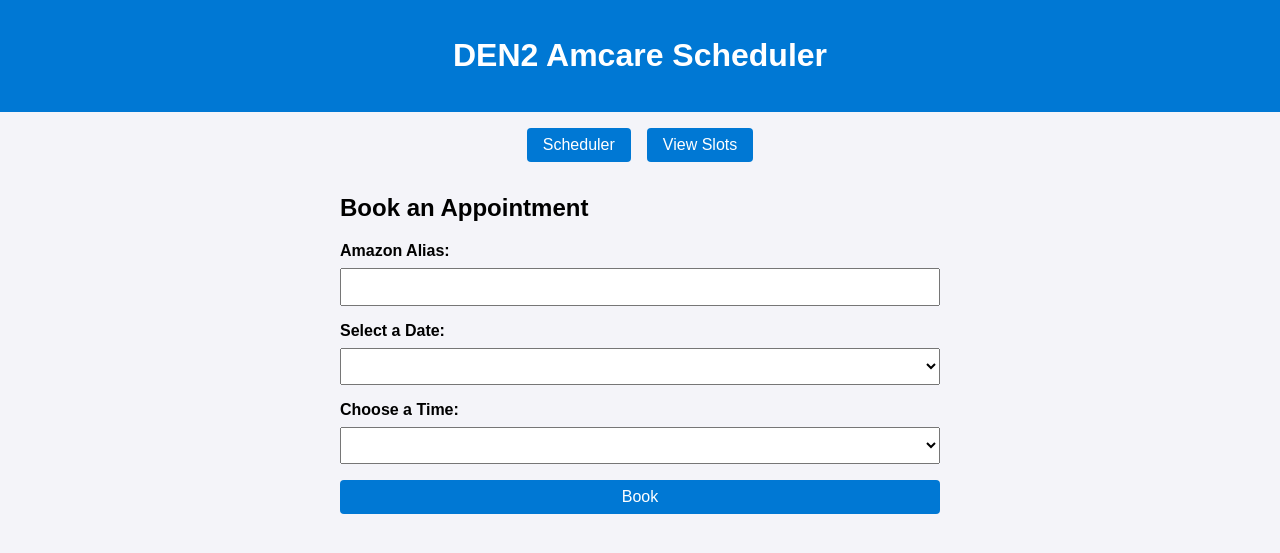
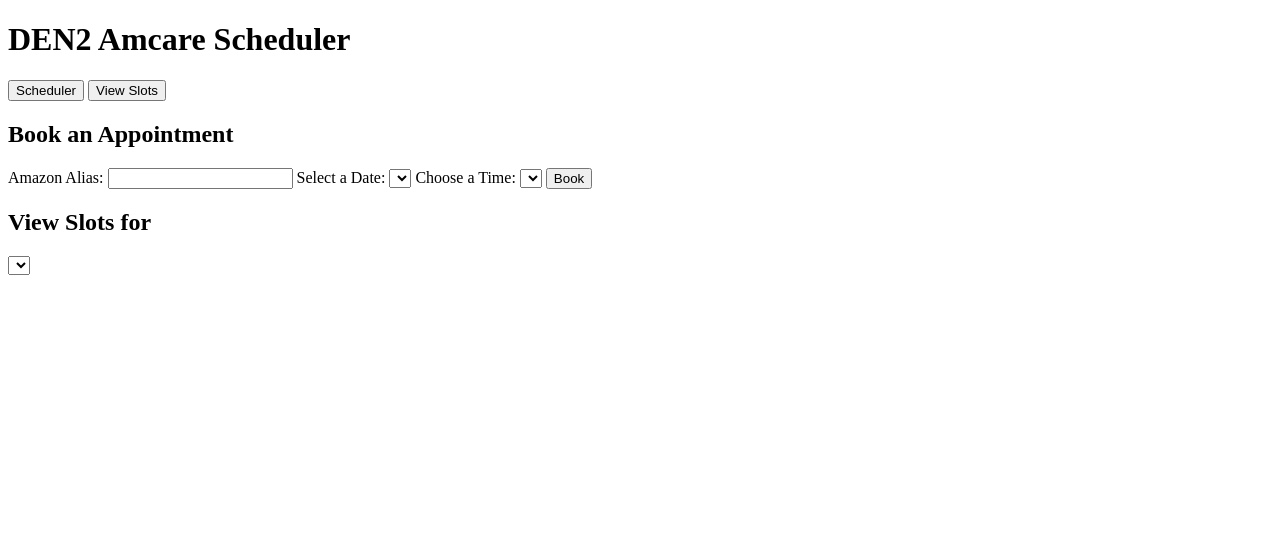
Before and after one commit to Garret-Tade/DEN2_Amcare_Scheduler, a Flask app: template templates/index.html in a window 1280 px wide. Shown: the top 553 px of the page. Run offline with Flask 3, Linux system fonts and the light colour scheme; the template is opened without the code that fills it, so the values that code supplies are empty.

Commit message:
Update style.css

```diff
--- a/static/style.css
+++ b/static/style.css
@@ -1,96 +1,20 @@
-body {
-    font-family: Arial, sans-serif;
-    margin: 0;
-    padding: 0;
-    background-color: #f4f4f9;
+/* Message styling */
+#message {
+    font-weight: bold;
+    margin-top: 1rem;
 }
 
-header {
-    background-color: #0078d4;
-    color: white;
-    text-align: center;
-    padding: 1rem;
-}
-
-.tabs {
-    display: flex;
-    justify-content: center;
-    margin: 1rem;
-}
-
-.tabs button {
-    margin: 0 0.5rem;
-    padding: 0.5rem 1rem;
-    cursor: pointer;
-    background-color: #0078d4;
-    color: white;
-    border: none;
-    border-radius: 4px;
-}
-
-.tab-content {
-    display: none;
-    margin: 2rem auto;
-    width: 90%;
-    max-width: 600px;
-}
-
-.tab-content.active {
-    display: block;
-}
-
-form {
-    display: flex;
-    flex-direction: column;
-}
-
-label {
-    margin-bottom: 0.5rem;
+/* Unclickable filled slots in dropdown */
+select option.filled {
+    background-color: #FF6347; /* Red background */
+    color: black;
     font-weight: bold;
 }
 
-input, select, button {
-    margin-bottom: 1rem;
-    padding: 0.5rem;
-    font-size: 1rem;
-}
-
-button {
-    background-color: #0078d4;
-    color: white;
-    border: none;
-    border-radius: 4px;
-    cursor: pointer;
-}
-
-button:hover {
-    background-color: #005a9e;
-}
-
-#slots-list {
-    list-style-type: none;
-    padding: 0;
-}
-
-#slots-list li {
-    padding: 0.5rem;
-    border: 1px solid #ddd;
-    margin: 0.5rem 0;
-    border-radius: 4px;
-    background: #f4f4f9;
-}
-
-/* Styling for filled slots */
+/* Slots display */
 .slot-full {
     background-color: #FF6347; /* Red background */
-    color: black; /* Black text */
+    color: black;
     font-weight: bold;
     text-align: center;
 }
-
-/* Dropdown styling for filled slots */
-select option.filled {
-    background-color: #FF6347; /* Red background */
-    color: black; /* Black text */
-    font-weight: bold;
-}
```
